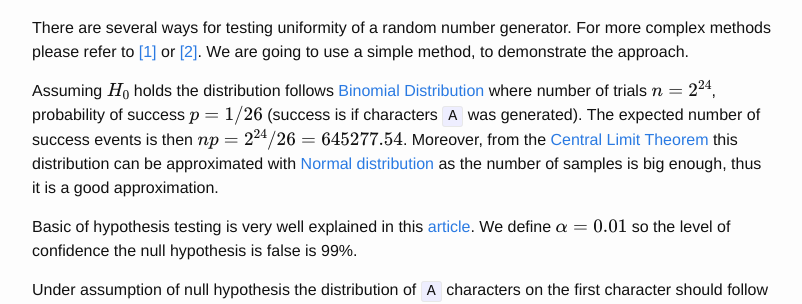
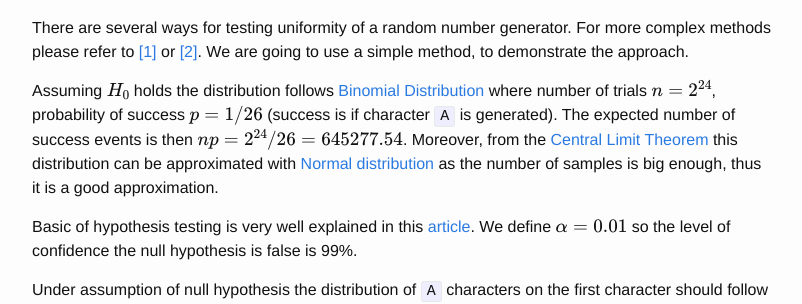
Before and after one commit to yolosec/deadcodeBlog, a Jekyll site: the page built from _posts/2016-06-14-UPC-UBEE-EVW3226-WPA2-RExing.markdown, in a window 1280 px wide and 900 px high, scrolled down 13567 px. Shown: the part 154-458 px from the top of the window, without its empty margins (238-1040 px from the left). Built offline with Jekyll 4.4.1, drawn with Linux system fonts in a browser that asks for light colours; formulas are drawn with MathJax 3.

Commit message:
ubee: minor typos fix

```diff
--- a/_posts/2016-06-14-UPC-UBEE-EVW3226-WPA2-RExing.markdown
+++ b/_posts/2016-06-14-UPC-UBEE-EVW3226-WPA2-RExing.markdown
@@ -425,7 +425,7 @@ For more complex methods please refer to
 to use a simple method, to demonstrate the approach.
 
 Assuming \\( H_0 \\) holds the distribution follows [Binomial Distribution](https://en.wikipedia.org/wiki/Binomial_distribution)
-where number of trials \\(n = 2^{24} \\), probability of success \\( p = 1/26 \\) (success is if characters `A` was generated).
+where number of trials \\(n = 2^{24} \\), probability of success \\( p = 1/26 \\) (success is if character `A` is generated).
 The expected number of success events is then \\( np = 2^{24} / 26 = 645277.54 \\). Moreover,
 from the [Central Limit Theorem](https://en.wikipedia.org/wiki/Central_limit_theorem) this distribution
 can be approximated with [Normal distribution](https://en.wikipedia.org/wiki/Normal_distribution) as the number of
```
